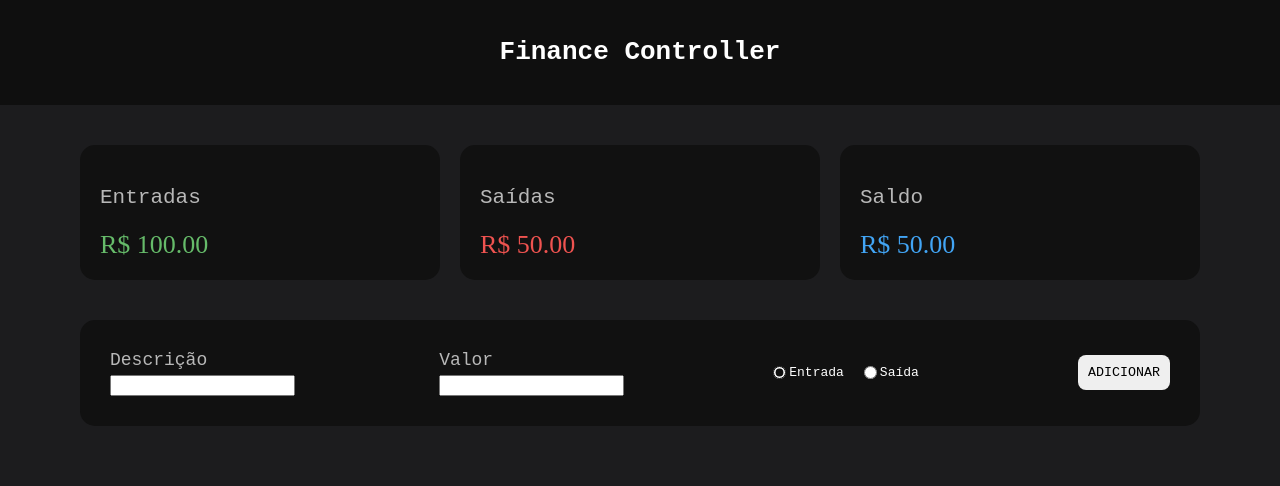
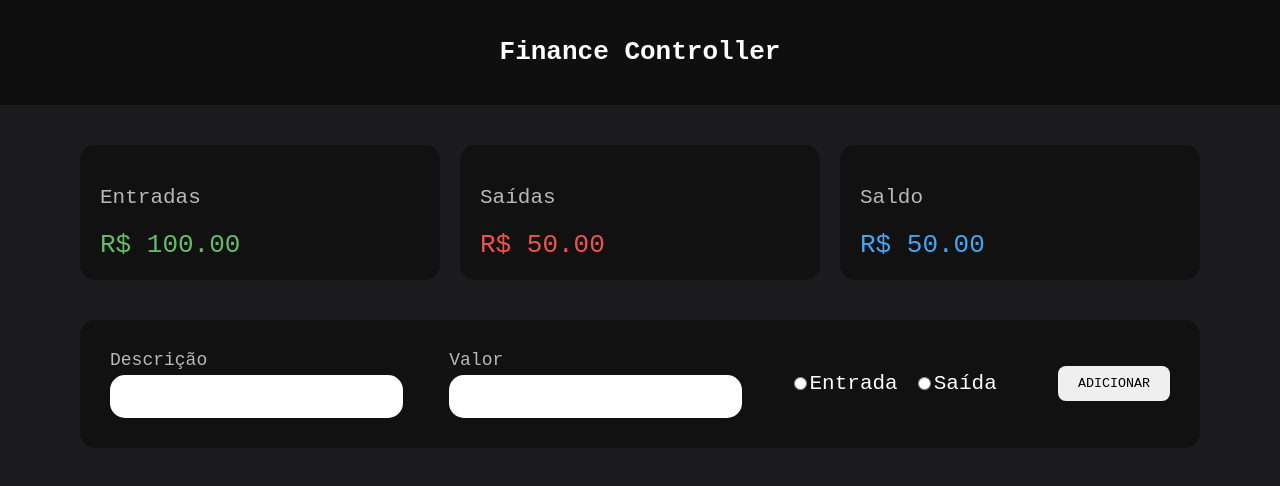
Before and after one commit to DavidGBbr/Sistema-de-gestao-financeira, a React (Create React App) app: page / in a window 1280 px wide. Shown: the top 486 px of the page. Built offline with nearby package versions, Linux system fonts and the light colour scheme.

Commit message:
SGF - #004

```diff
--- a/src/App.js
+++ b/src/App.js
@@ -8,7 +8,7 @@ const App = () => {
     <>
       <Header />
       <CardItems />
-      <Form/>
+      <Form />
     </>
   );
 };
--- a/src/components/Form/index.js
+++ b/src/components/Form/index.js
@@ -1,28 +1,67 @@
-import React from 'react'
-import * as C from './styles'
+import React, { useState } from "react";
+import * as C from "./styles";
 
-export const Form  = () => {
+export const Form = () => {
+  const [desc, setDesc] = useState(""); //Descrição
+  const [amount, setAmount] = useState(""); //Quantia
+  const [isExpense, setExpense] = useState(""); //tipo de transação
+  const [transactionsList, setTransitionsList] = useState([]); //Lista com as transações
+
+  const handleAddTransition = () => {
+    if (!desc || !amount) {
+      alert("Preencha todos os campos");
+      return;
+    }
+
+    const transactionItem = {
+      desc: desc,
+      amount: amount,
+      isExpense: isExpense,
+    };
+
+    const newTransactionList = [...transactionsList, transactionItem];
+    setTransitionsList(newTransactionList);
+    setDesc("");
+    setAmount("");
+  };
   return (
     <C.Container>
       <C.InputContent>
         <C.LabelInput>Descrição</C.LabelInput>
-        <input type="text" />
+        <C.Input
+          type="text"
+          value={desc}
+          onChange={(e) => setDesc(e.target.value)}
+        />
       </C.InputContent>
       <C.InputContent>
-      <C.LabelInput>Valor</C.LabelInput>
-      <input type="number" />
+        <C.LabelInput>Valor</C.LabelInput>
+        <C.Input
+          value={amount}
+          onChange={(e) => setAmount(e.target.value)}
+          type="number"
+        />
       </C.InputContent>
 
       <C.RadioContent>
-        <C.InputRadio defaultChecked name="type-transition" type="radio" />
-        <C.LabelRadio>Entrada</C.LabelRadio>
+        <C.InputRadio
+          name="type-transition"
+          type="radio"
+          id="entrance"
+          onChange={() => setExpense("entrance")}
+        />
+        <C.LabelRadio htmlFor="entrance">Entrada</C.LabelRadio>
 
-        <C.InputRadio name="type-transition" type="radio" />
-        <C.LabelRadio>Saída</C.LabelRadio>
+        <C.InputRadio
+          name="type-transition"
+          type="radio"
+          id="expense"
+          onChange={() => setExpense("expense")}
+        />
+        <C.LabelRadio htmlFor="expense">Saída</C.LabelRadio>
       </C.RadioContent>
 
-      <C.Button>Adicionar</C.Button>
-
+      <C.Button onClick={handleAddTransition}>Adicionar</C.Button>
     </C.Container>
-  )
-}
+  );
+};
--- a/src/components/Form/styles.js
+++ b/src/components/Form/styles.js
@@ -11,36 +11,46 @@ box-sizing: border-box;
   display: flex;
   justify-content: space-between;
   align-items: center;
-`
+`;
 
 export const LabelInput = styled.label`
   color: rgba(255, 255, 255, 0.7);
   font-family: monospace;
   font-size: 18px;
-`
+`;
+
+export const Input = styled.input`
+  padding: 10px;
+  border-radius: 15px;
+  border: none;
+  font-family: monospace;
+  font-size: 21px;
+`;
 
 export const RadioContent = styled.div`
   display: flex;
   align-items: center;
 
-input{
+  input {
     margin-top: 0;
   }
-
-`
+`;
 
 export const LabelRadio = styled.label`
   color: rgba(255, 255, 255, 1.2);
   margin-right: 15px;
   font-family: monospace;
-`
+  font-size: 21px;
+  cursor: pointer;
+`;
 
 export const InputRadio = styled.input`
   accent-color: #0f0f0f;
-`
+  cursor: pointer;
+`;
 
 export const Button = styled.button`
-padding: 10px 10px;
+  padding: 10px 20px;
   text-transform: uppercase;
   font-family: monospace;
   border: none;
@@ -48,13 +58,12 @@ border-radius: 8px;
   transition: 0.3s;
   cursor: pointer;
 
-:hover{
-    background-color:rgba(255, 255, 255, 0.7) ;
+  :hover {
+    background-color: rgba(255, 255, 255, 0.7);
   }
-
-`
+`;
 export const InputContent = styled.div`
   display: flex;
   flex-direction: column;
   gap: 5px;
-`
+`;
--- a/src/index.css
+++ b/src/index.css
@@ -2,4 +2,5 @@ body {
   margin: 0;
   padding: 0;
   background-color: #1c1c1e;
+  font-family: monospace;
 }
```
Lines whose indentation alone changed are shown as unchanged.
